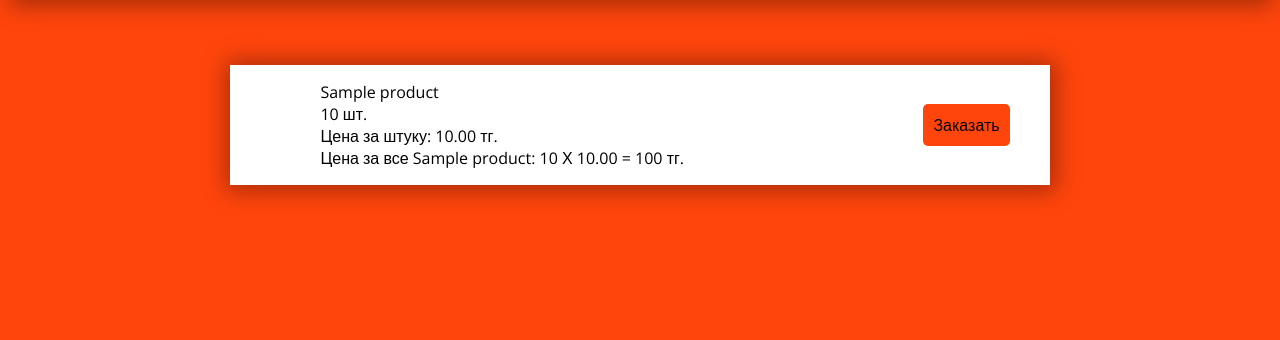
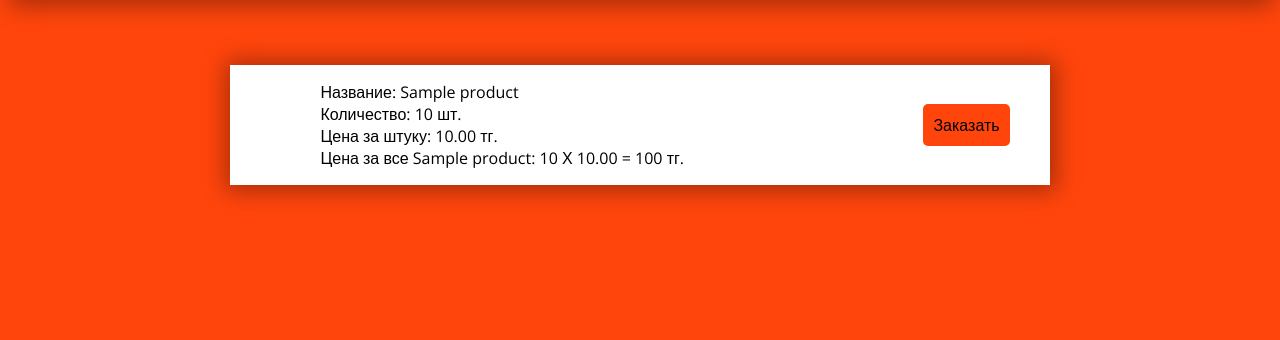
Before and after one commit to gab1den/easy-fastfood-webshop, a Django app: page /busket in a window 1280 px wide. Shown: the part 105-445 px from the top of the page. Run offline with Django 5.2, Linux system fonts and the light colour scheme; tables that the repository leaves empty hold one stand-in row (values such as "Sample post").

Commit message:
Change in template

```diff
--- a/store/templates/store/basket.html
+++ b/store/templates/store/basket.html
@@ -12,9 +12,9 @@
                 {% for basket in basket_items %}
                 <div class="row">
                     <div class="row-inner">
-                        <p class="product-name">{{ basket.product.name }}</p>
-                        <p class="product-quantity">{{ basket.quantity }} шт.</p>
-                        <p class="product-price">Цена за штуку: {{ basket.product.price }} тг.</p>
+                        <p class="product-name">Название: {{ basket.product.name }}</p>
+                        <p>Количество: <span class="product-quantity">{{ basket.quantity }}</span> шт.</p>
+                        <p>Цена за штуку: <span class="product-price">{{ basket.product.price }}</span> тг.</p>
                         <p class="product-total">Цена за все {{ basket.product.name }}: {{ basket.quantity }} Х {{ basket.product.price }} = <span class="price-placeholder"></span> тг.</p>
                     </div>
                     <button class="btn" onclick="alert('Заказ оформлен успешно');" style="background-color: #ff450c;">Заказать</button>
--- a/store/templates/store/product_list.html
+++ b/store/templates/store/product_list.html
@@ -8,8 +8,8 @@
                 <div class="card">
                     <div class="card-inner">
                         <img src="{{ product.image.url }}" alt="{{ product.name }}" >
-                        <h5>{{ product.name }}</h5>
-                        <p>{{ product.price }}$</p>
+                        <h5>Название:{{ product.name }}</h5>
+                        <p>Цена за штуку:{{ product.price }} тг</p>
                         <form method="post" action="{% url 'add_to_basket' product.id %}">
                             {% csrf_token %}
                             <button class="btn" type="submit">Add to Basket</button>
```
